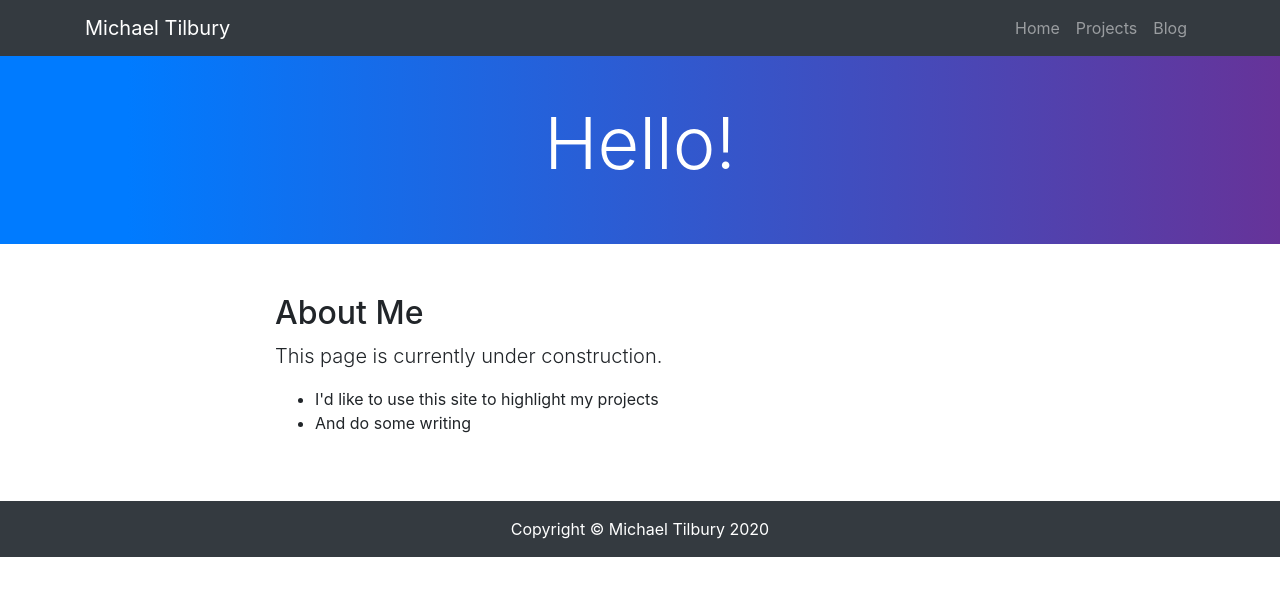
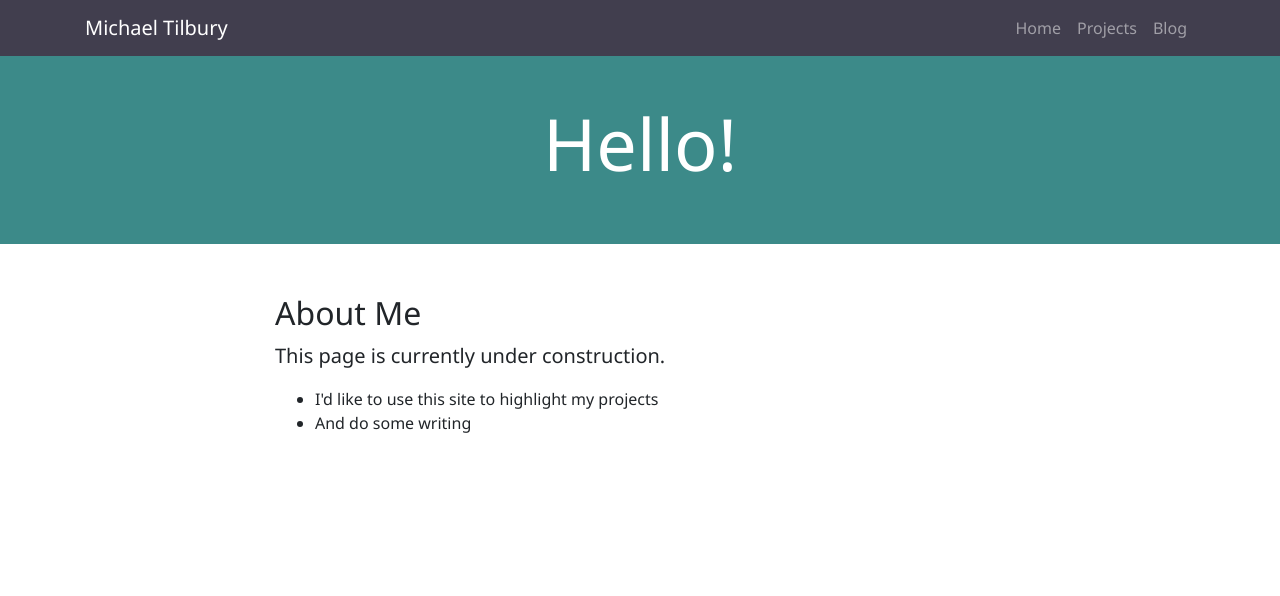
Before and after one commit to mtilbury/Personal-Site, a Jekyll site: the page built from index.html, in a window 1280 px wide. Shown: the top 596 px of the page. Built offline with Jekyll 4.4.1, drawn with Linux system fonts in a browser that asks for light colours.

Commit message:
Change color scheme.

```diff
--- a/_includes/navigation.html
+++ b/_includes/navigation.html
@@ -1,6 +1,6 @@
-<nav class="navbar navbar-expand-lg navbar-dark bg-dark fixed-top" id="mainNav">
+<nav class="navbar navbar-expand-md navbar-dark fixed-top" id="mainNav">
   <div class="container">
-    <a class="navbar-brand js-scroll-trigger" href="/">Michael Tilbury</a>
+    <a class="navbar-brand" href="/">Michael Tilbury</a>
     <button class="navbar-toggler" type="button" data-toggle="collapse" data-target="#navbarResponsive" aria-controls="navbarResponsive" aria-expanded="false" aria-label="Toggle navigation">
       <span class="navbar-toggler-icon"></span>
     </button>
@@ -8,7 +8,7 @@
       <ul class="navbar-nav ml-auto">
         {% for item in site.data.navigation %}
           <li class="nav-item">
-            <a class="nav-link js-scroll-trigger" href="{{ item.link }}" {% if page.url == item.link %}class="current"{% endif %}>{{ item.name }}</a>
+            <a class="nav-link" href="{{ item.link }}" {% if page.url == item.link %}class="current"{% endif %}>{{ item.name }}</a>
           </li>
         {% endfor %}
       </ul>
--- a/_layouts/default.html
+++ b/_layouts/default.html
@@ -62,13 +62,11 @@
   </section> -->
 
   <!-- Footer -->
-  <footer class="py-3 bg-dark">
+  <!-- <footer class="py-3 bg-dark">
     <div class="container">
       <p class="m-0 text-center text-white">Copyright &copy; Michael Tilbury 2020</p>
-      <!-- <p class="m-0 text-center text-white">Powered by Jekyll</p> -->
     </div>
-    <!-- /.container -->
-  </footer>
+  </footer> -->
 
   <!-- Bootstrap core JavaScript -->
   <script src="https://code.jquery.com/jquery-3.3.1.slim.min.js" integrity="sha384-q8i/X+965DzO0rT7abK41JStQIAqVgRVzpbzo5smXKp4YfRvH+8abtTE1Pi6jizo" crossorigin="anonymous"></script>
--- a/_sass/main.scss
+++ b/_sass/main.scss
@@ -1,3 +1,19 @@
+// Import font
+@import url('https://fonts.googleapis.com/css?family=Noto+Sans&display=swap');
+
+* {
+    font-family: 'Noto Sans', sans-serif;
+}
+
+// Define color scheme
+$color-dark2: #1D2D33;
+$color-dark: #413e4e;
+$color-darkcomp: #3C8A89;
+$color-mid: #AFBDA5;
+$color-light: #F6E0BC;
+$color-highlight: #ED6866;
+$color-white: white;
+
 .current {
     color: green;
 }
@@ -5,7 +21,13 @@
 header {
     // padding: 156px 0 100px;
     padding: 100px 0 50px;
-    background-image: linear-gradient(to right, #007bff 10%, #663399 100%) !important;
+    // background-image: linear-gradient(to right, #007bff 10%, #663399 100%) !important;
+    background-color: $color-darkcomp;
+    color: $color-white;
+}
+
+.navbar {
+    background-color: $color-dark;
 }
 
 section {
--- a/blog.html
+++ b/blog.html
@@ -2,7 +2,7 @@
 layout: default
 title: Blog
 ---
-<header class="bg-primary text-white">
+<header>
   <div class="container text-center">
     <h1 class="display-3">Blog</h1>
   </div>
--- a/index.html
+++ b/index.html
@@ -3,7 +3,7 @@
 layout: default
 title: Home
 ---
-<header class="bg-primary text-white">
+<header>
   <div class="container text-center">
     <h1 class="display-3">Hello!</h1>
     <!-- <p class="lead">Michael Tilbury</p> -->
--- a/projects.html
+++ b/projects.html
@@ -2,7 +2,7 @@
 layout: projects
 title: Projects
 ---
-<header class="bg-primary text-white">
+<header>
     <div class="container text-center">
       <h1 class="display-3">Projects</h1>
     </div>
```
